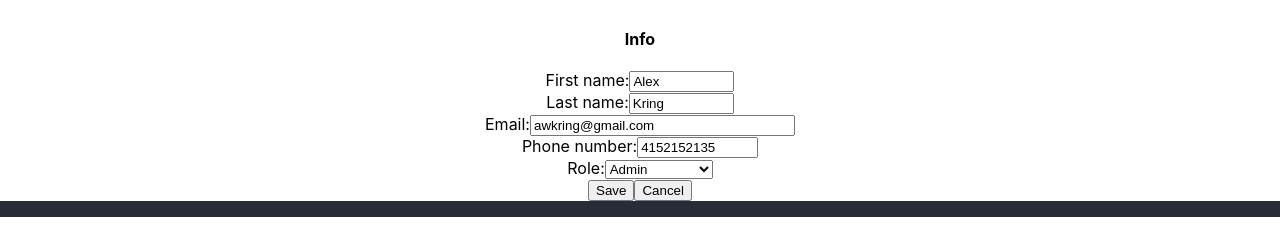
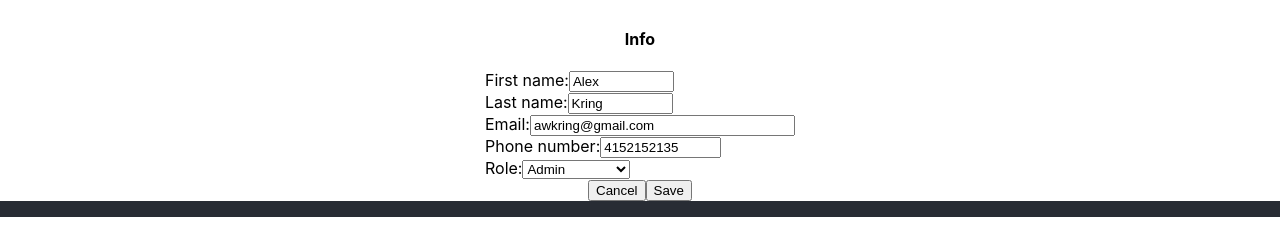
Before and after one commit to alexkring/team_management, a React (Create React App) app in the folder client/: page / in a window 1280 px wide. Both pictures are taken after a click on the button 1252 px from the left and 40 px from the top of the page. Shown: the part 126-377 px from the top of the page. Built offline with nearby package versions, Linux system fonts and the light colour scheme; no server answers.

Commit message:
refactor addpage and editpage so that buttons exist in usercomponent

```diff
--- a/client/src/AddPage.js
+++ b/client/src/AddPage.js
@@ -11,19 +11,13 @@ function AddPage({isActive, onChangePage}) {
   const initialUser = new User("Alex", "Kring", "awkring@gmail.com", "4152152135", Roles.Admin);
   const [user, setUser] = useState(initialUser);
 
-  const handleCancelClick = () => {
+  const handleCreateClick= (updatedUser) => {
+    setUser(updatedUser);
     onChangePage(PageIndex.ListPage);
   };
 
-  const handleSaveClick = () => {
-    createUser(user)
-      .then((response) => {
-        console.log("handleSaveClick_response: ", response);
-        if (response == HttpStatusCodes.Created) {
-          console.log('user successfully created!');
-          onChangePage(PageIndex.ListPage);
-        }
-      });
+  const handleCancelClick= () => {
+    onChangePage(PageIndex.ListPage);
   };
 
   if (!isActive) {
@@ -34,30 +28,10 @@ function AddPage({isActive, onChangePage}) {
     <div>
       <h1>Add a team member</h1>
       <p>Set email, location and role.</p>
-      <UserComponent user={user}>
+      <UserComponent user={user} onSaveUser={handleCreateClick} onCancel={handleCancelClick}>
       </UserComponent>
-      <button onClick={handleSaveClick}>
-        Save
-      </button>
-      <button onClick={handleCancelClick}>
-        Cancel
-      </button>
     </div>
   );
 }
 
-function createUser(user) {
-  return axios
-    .post('http://localhost:8000/api/user/', {
-      user_object: user
-    })
-    .then((response) => {
-      console.log("received response from /api/user/: " + response.data);
-      console.log("message: " + response.data.message);
-      console.log("status: " + response.data.status);
-      let statusCode = parseInt(response.data.status);
-      return statusCode;
-    });
-}
-
 export default AddPage;
--- a/client/src/EditPage.js
+++ b/client/src/EditPage.js
@@ -6,19 +6,12 @@ import HttpStatusCodes from './HttpStatusCodes.js';
 
 function EditPage({isActive, onChangePage, user}) {
 
-  const handleSaveClick = () => {
+  const handleUpdateClick = () => {
     onChangePage(PageIndex.ListPage);
   };
 
-  const handleDeleteClick = () => {
-    deleteUser(user.id)
-      .then((response) => {
-        console.log("handleDeleteClick_response: ", response);
-        if (response == HttpStatusCodes.NoContent) {
-          console.log('user deleted successfully!');
-          onChangePage(PageIndex.ListPage);
-        }
-      });
+  const handleCancelClick = () => {
+    onChangePage(PageIndex.ListPage);
   };
 
   if (!isActive) {
@@ -29,28 +22,10 @@ function EditPage({isActive, onChangePage, user}) {
     <div>
       <h1>Edit team member</h1>
       <p>Edit contact info, location and role.</p>
-      <UserComponent user={user}>
+      <UserComponent user={user} enableDelete={true} enableUpdate={true} onSaveUser={handleUpdateClick} onCancel={handleCancelClick}>
       </UserComponent>
-      <button onClick={handleDeleteClick}>
-        Delete
-      </button>
-      <button onClick={handleSaveClick}>
-        Save
-      </button>
     </div>
   );
 }
 
-function deleteUser(id) {
-  const url = `http://localhost:8000/api/users/${id}`;
-  return axios
-    .delete(url)
-    .then((response) => {
-    console.log("received response from delete /api/user/: " + response.data);
-    console.log("status: " + response.status);
-    let statusCode = parseInt(response.status);
-    return statusCode;
-  });
-}
-
 export default EditPage;
--- a/client/src/UserComponent.js
+++ b/client/src/UserComponent.js
@@ -1,15 +1,50 @@
 import React, { useState, useEffect } from 'react';
 import './UserComponent.css';
 import Roles from './Roles.js';
+import HttpStatusCodes from './HttpStatusCodes.js';
+import axios from 'axios';
 
-function UserComponent({user}) {
+function UserComponent({user, enableDelete, enableUpdate, onSaveUser, onCancel}) {
+
+  const handleCreateClick = () => {
+    createUser(user)
+      .then((response) => {
+        console.log("handleSaveClick_response: ", response);
+        if (response == HttpStatusCodes.Created) {
+          console.log('user successfully created!');
+          onSaveUser(user);
+        }
+      });
+  };
+
+  const handleDeleteClick = () => {
+    deleteUser(user.id)
+      .then((response) => {
+        console.log("handleDeleteClick_response: ", response);
+        if (response == HttpStatusCodes.NoContent) {
+          console.log('user deleted successfully!');
+          onCancel();
+        }
+      });
+  };
+
+  const handleCancelClick = () => {
+    console.log('handleCancelClick!');
+    onCancel();
+  };
+
+  const handleUpdateClick = () => {
+    console.log('handleUpdateClick!');
+    onSaveUser(user);
+  };
 
   return (
     <div className="User">
       <h4>Info</h4>
+      <form>
         <div>
           <label for="first_name">First name:</label>
-        <input type="text" id="first_name" name="first_name" defaultValue={user.first_name} required minlength="2" maxlength="25" size="10" />
+          <input type="text" name="first_name" name="first_name" defaultValue={user.first_name} required minlength="2" maxlength="25" size="10" />
         </div>
         <div>
           <label for="last_name">Last name:</label>
@@ -30,8 +65,93 @@ function UserComponent({user}) {
             <option value={Roles.TeamMember}>Team Member</option>
           </select>
         </div>
+      </form>
+      <div>
+        <LeftButton onDeleteClick={handleDeleteClick} onCancelClick={handleCancelClick} enableDelete={enableDelete}>
+        </LeftButton>
+        <RightButton onCreateClick={handleCreateClick} onUpdateClick={handleUpdateClick} enableUpdate={enableUpdate}>
+        </RightButton>
+      </div>
     </div>
   );
 }
 
+function LeftButton({onDeleteClick, onCancelClick, enableDelete}) {
+  if (enableDelete) {
+    return (
+      <button onClick={onDeleteClick}>
+        Delete
+      </button>
+    );
+  } else {
+    return (
+      <button onClick={onCancelClick}>
+        Cancel
+      </button>
+    );
+  }
+}
+
+function RightButton({onCreateClick, onUpdateClick, enableUpdate}) {
+  var callback = onCreateClick;
+  if (enableUpdate) {
+    callback = onUpdateClick;
+  }
+  return (
+    <button onClick={callback}>
+      Save
+    </button>
+  );
+}
+
+function updateUser(id) {
+  // TODO
+  /*
+  user = {
+    "id": id,
+    "first_name": form.refs.first_name.value,
+    "last_name": form.refs.last_name.value,
+    "email": form.refs.email.value,
+    "phone_number": form.refs.phone_number.value,
+    "role": form.refs.description.value
+  };
+
+  const url = `http://localhost:8000/api/users/${id}`;
+  return axios
+    .update(url)
+    .then((response) => {
+    console.log("received response from delete /api/user/: " + response.data);
+    console.log("status: " + response.status);
+    let statusCode = parseInt(response.status);
+    return statusCode;
+  });
+  */
+}
+
+function createUser(user) {
+  return axios
+    .post('http://localhost:8000/api/user/', {
+      user_object: user
+    })
+    .then((response) => {
+      console.log("received response from /api/user/: " + response.data);
+      console.log("message: " + response.data.message);
+      console.log("status: " + response.data.status);
+      let statusCode = parseInt(response.data.status);
+      return statusCode;
+    });
+}
+
+function deleteUser(id) {
+  const url = `http://localhost:8000/api/users/${id}`;
+  return axios
+    .delete(url)
+    .then((response) => {
+    console.log("received response from delete /api/user/: " + response.data);
+    console.log("status: " + response.status);
+    let statusCode = parseInt(response.status);
+    return statusCode;
+  });
+}
+
 export default UserComponent;
```
Lines whose indentation alone changed are shown as unchanged.
